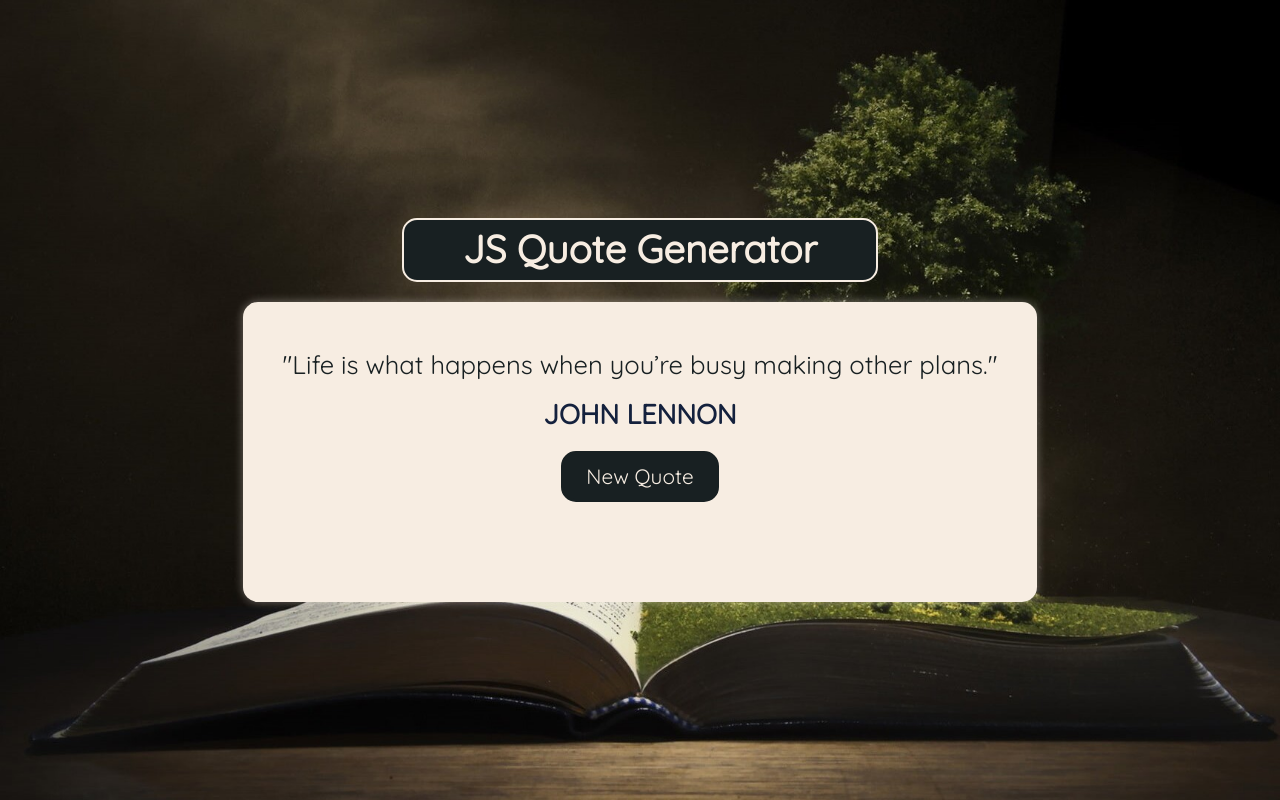
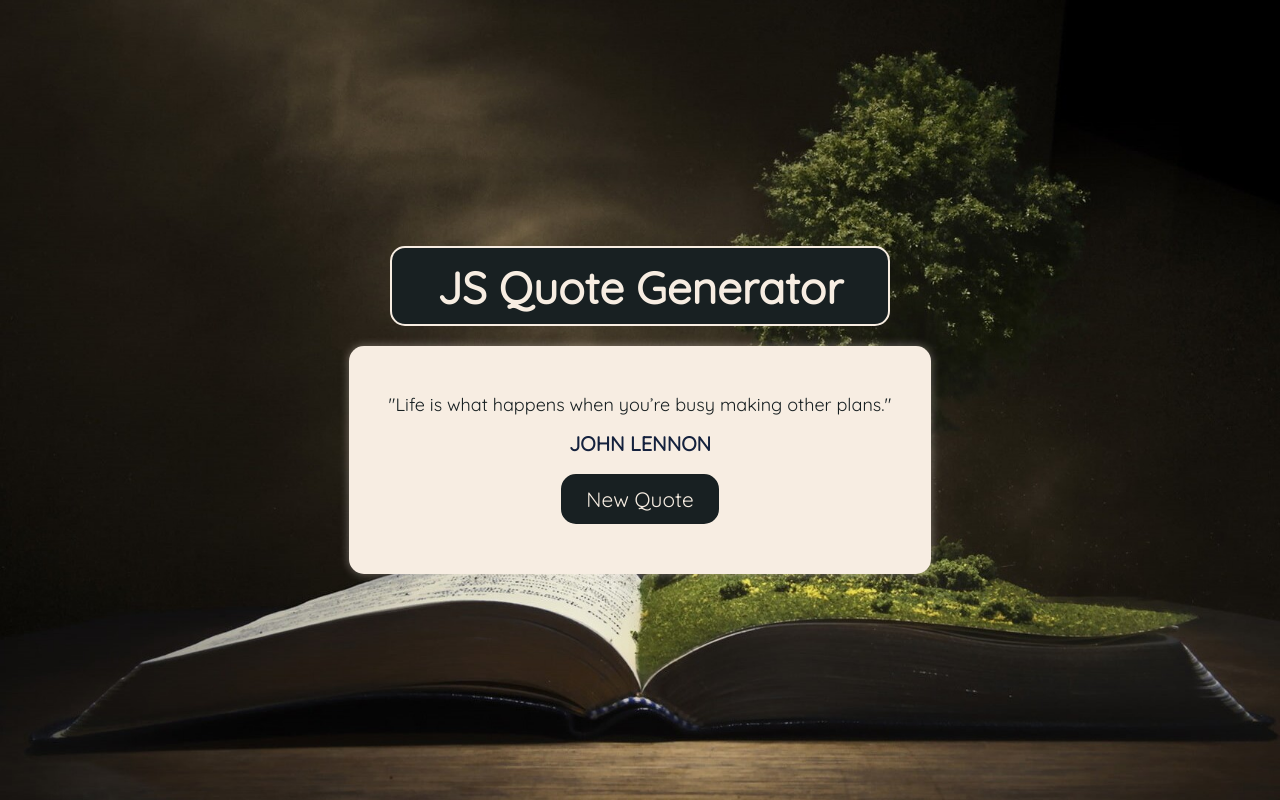
Before and after one commit to KASRA10/JS-DOM-Basic-Quote-Generator, a plain HTML site: page index.html in a window 1280 px wide. Drawn offline with Linux system fonts and the light colour scheme.

Commit message:
fix bugs - complete

```diff
--- a/css/style.css
+++ b/css/style.css
@@ -27,6 +27,7 @@ body {
   align-items: center;
   height: 100vh;
   text-align: center;
+  padding: 15px;
 }
 * {
   padding: 0;
@@ -45,25 +46,26 @@ a {
 
 /* Body */
 div.container {
-  width: 550px;
-  height: 450pc;
+  width: 620px;
+  height: 460px;
 }
 
 div.header {
-  width: 60%;
+  max-width: 500px;
+  height: 80px;
+  line-height: 80px;
   margin: 20px auto;
-  padding: 20px 5px;
-  font-size: 1.2rem;
-  line-height: 1.2rem;
+  font-size: 22px;
   border: 2px solid var(--primary-color);
   border-radius: var(--default-radius);
   color: var(--primary-color);
   background-color: var(--secondary-color);
+  text-wrap: wrap;
 }
 
 div.main-content {
   width: 100%;
-  height: 300px;
+  height: 100%;
   background-color: var(--primary-color);
   border-radius: var(--default-radius);
   padding: 50px 40px;
@@ -71,14 +73,16 @@ div.main-content {
 }
 
 div.main-content div.text-area {
-  font-size: 1.6rem;
-  line-height: 1.6rem;
+  font-size: 18px;
+  line-height: 18px;
   color: var(--secondary-color);
+  text-wrap: wrap;
 }
 
 div.main-content div.person {
   margin-top: 20px;
-  font-size: 1.7rem;
+  font-size: 20px;
+  line-height: 20px;
   font-weight: 800;
   text-transform: uppercase;
   color: var(--person-text-color);
```
